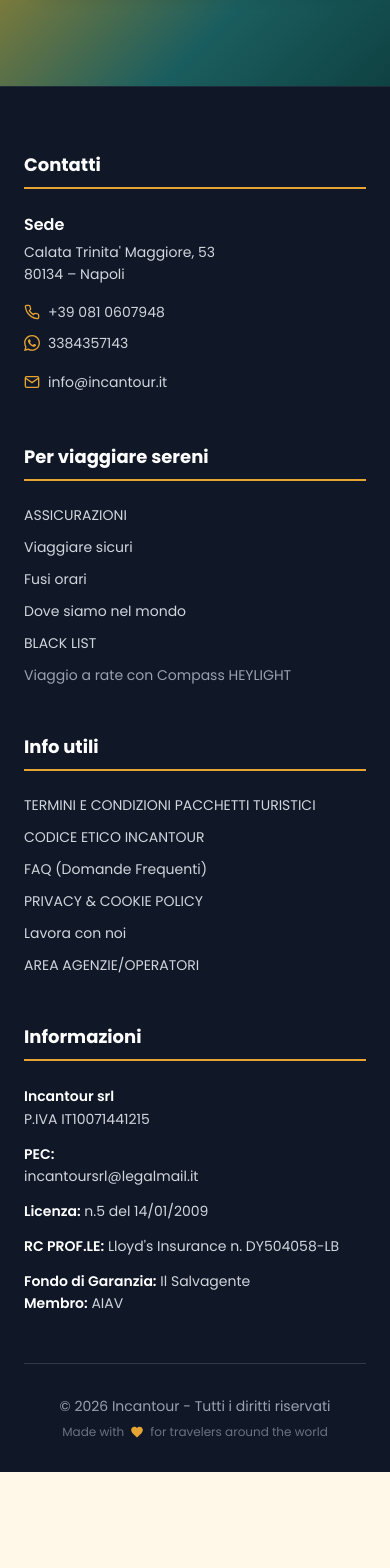
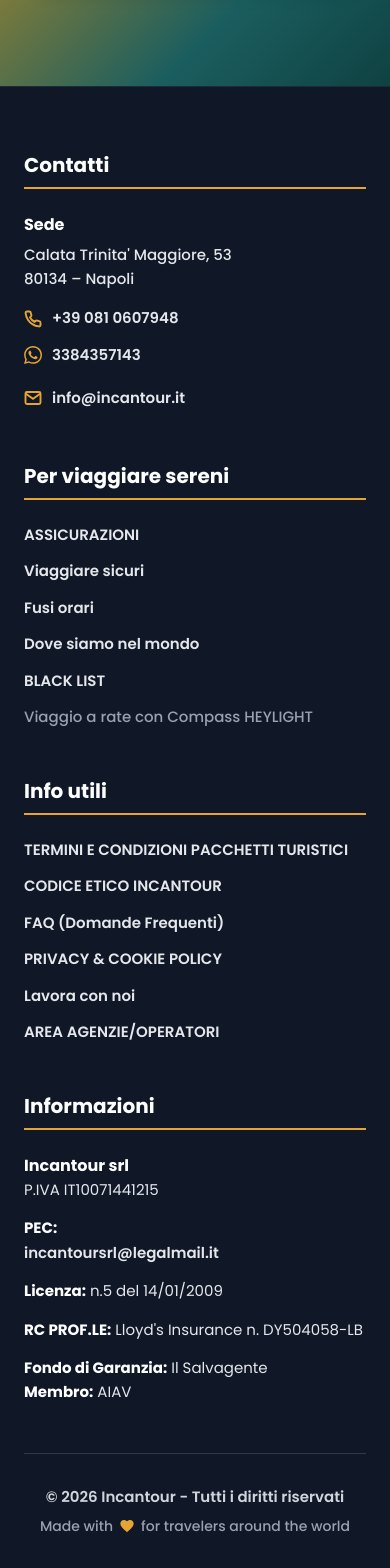
Before and after one commit to ayanmal1k/incantour, a Next.js app in the folder web/: page / in a window 390 px wide. Shown: the part 9282-10850 px from the top of the page. Before the commit the page ends 10754 px from the top, so only its background shows below. Built offline with nearby package versions, Linux system fonts and the light colour scheme; no server answers.

Commit message:
chore: install project dependencies and build artifacts

```diff
--- a/web/components/site-footer.tsx
+++ b/web/components/site-footer.tsx
@@ -16,49 +16,49 @@ export function SiteFooter() {
         <div className="grid grid-cols-1 md:grid-cols-2 lg:grid-cols-4 gap-12 mb-12">
           {/* Contatti Section */}
           <div>
-            <h3 className="text-white font-bold text-lg mb-6 pb-2 border-b-2 border-[#E6A532]">
+            <h3 className="text-white font-bold text-xl mb-6 pb-2 border-b-2 border-[#E6A532]">
               Contatti
             </h3>
             <div className="space-y-4">
               <div>
-                <p className="font-semibold text-white mb-1">Sede</p>
-                <p className="text-sm leading-relaxed text-gray-300">
+                <p className="font-bold text-white mb-1.5 text-base">Sede</p>
+                <p className="text-[15px] sm:text-base font-medium leading-relaxed text-gray-200">
                   Calata Trinita&apos; Maggiore, 53
                   <br />
                   80134 – Napoli
                 </p>
               </div>
-              <div className="space-y-2">
-                <p className="text-sm">
+              <div className="space-y-2.5">
+                <p className="text-[15px] sm:text-base">
                   <a
                     href="tel:+390810607948"
-                    className="hover:text-orange-400 transition-colors inline-flex items-center gap-2"
+                    className="hover:text-orange-400 transition-colors inline-flex items-center gap-2.5 font-semibold text-gray-200 hover:text-white"
                   >
-                    <svg viewBox="0 0 24 24" fill="none" stroke="#E6A532" strokeWidth="2" className="h-4 w-4 shrink-0">
+                    <svg viewBox="0 0 24 24" fill="none" stroke="#E6A532" strokeWidth="2.5" className="h-4.5 w-4.5 shrink-0">
                       <path d="M22 16.92v3a2 2 0 0 1-2.18 2 19.79 19.79 0 0 1-8.63-3.07 19.5 19.5 0 0 1-6-6 19.79 19.79 0 0 1-3.07-8.67A2 2 0 0 1 4.11 2h3a2 2 0 0 1 2 1.72 12.84 12.84 0 0 0 .7 2.81 2 2 0 0 1-.45 2.11L8.09 9.91a16 16 0 0 0 6 6l1.27-1.27a2 2 0 0 1 2.11-.45 12.84 12.84 0 0 0 2.81.7A2 2 0 0 1 22 16.92z" />
                     </svg>
                     <span>+39 081 0607948</span>
                   </a>
                 </p>
-                <p className="text-sm">
+                <p className="text-[15px] sm:text-base">
                   <a
                     href="https://wa.me/393384357143"
                     target="_blank"
                     rel="noopener noreferrer"
-                    className="hover:text-orange-400 transition-colors inline-flex items-center gap-2"
+                    className="hover:text-orange-400 transition-colors inline-flex items-center gap-2.5 font-semibold text-gray-200 hover:text-white"
                   >
-                    <WhatsAppIcon className="h-4 w-4 text-[#E6A532] shrink-0" />
+                    <WhatsAppIcon className="h-4.5 w-4.5 text-[#E6A532] shrink-0" />
                     <span>3384357143</span>
                   </a>
                 </p>
               </div>
               <div>
-                <p className="text-sm">
+                <p className="text-[15px] sm:text-base">
                   <a
                     href="mailto:info@incantour.it"
-                    className="hover:text-orange-400 transition-colors inline-flex items-center gap-2"
+                    className="hover:text-orange-400 transition-colors inline-flex items-center gap-2.5 font-semibold text-gray-200 hover:text-white"
                   >
-                    <svg viewBox="0 0 24 24" fill="none" stroke="#E6A532" strokeWidth="2" className="h-4 w-4 shrink-0">
+                    <svg viewBox="0 0 24 24" fill="none" stroke="#E6A532" strokeWidth="2.5" className="h-4.5 w-4.5 shrink-0">
                       <path d="M4 4h16c1.1 0 2 .9 2 2v12c0 1.1-.9 2-2 2H4c-1.1 0-2-.9-2-2V6c0-1.1.9-2 2-2z" />
                       <polyline points="22,6 12,13 2,6" />
                     </svg>
@@ -71,16 +71,16 @@ export function SiteFooter() {
 
           {/* Per viaggiare sereni Section */}
           <div>
-            <h3 className="text-white font-bold text-lg mb-6 pb-2 border-b-2 border-[#E6A532]">
+            <h3 className="text-white font-bold text-xl mb-6 pb-2 border-b-2 border-[#E6A532]">
               Per viaggiare sereni
             </h3>
-            <ul className="space-y-3 text-sm">
+            <ul className="space-y-3.5 text-[15px] sm:text-base font-semibold">
               <li>
                 <a
                   href="https://webins.it"
                   target="_blank"
                   rel="noopener noreferrer"
-                  className="hover:text-orange-400 transition-colors"
+                  className="hover:text-orange-400 transition-colors text-gray-200"
                 >
                   ASSICURAZIONI
                 </a>
@@ -90,7 +90,7 @@ export function SiteFooter() {
                   href="https://www.viaggiaresicuri.it/"
                   target="_blank"
                   rel="noopener noreferrer"
-                  className="hover:text-orange-400 transition-colors"
+                  className="hover:text-orange-400 transition-colors text-gray-200"
                 >
                   Viaggiare sicuri
                 </a>
@@ -100,7 +100,7 @@ export function SiteFooter() {
                   href="https://www.24timezones.com"
                   target="_blank"
                   rel="noopener noreferrer"
-                  className="hover:text-orange-400 transition-colors"
+                  className="hover:text-orange-400 transition-colors text-gray-200"
                 >
                   Fusi orari
                 </a>
@@ -110,7 +110,7 @@ export function SiteFooter() {
                   href="https://dovesiamonelmondo.it"
                   target="_blank"
                   rel="noopener noreferrer"
-                  className="hover:text-orange-400 transition-colors"
+                  className="hover:text-orange-400 transition-colors text-gray-200"
                 >
                   Dove siamo nel mondo
                 </a>
@@ -120,13 +120,13 @@ export function SiteFooter() {
                   href="https://businessmobility.travel"
                   target="_blank"
                   rel="noopener noreferrer"
-                  className="hover:text-orange-400 transition-colors"
+                  className="hover:text-orange-400 transition-colors text-gray-200"
                 >
                   BLACK LIST
                 </a>
               </li>
               <li>
-                <span className="text-gray-400">
+                <span className="text-gray-400 font-medium">
                   Viaggio a rate con Compass HEYLIGHT
                 </span>
               </li>
@@ -135,16 +135,16 @@ export function SiteFooter() {
 
           {/* Info utili Section */}
           <div>
-            <h3 className="text-white font-bold text-lg mb-6 pb-2 border-b-2 border-[#E6A532]">
+            <h3 className="text-white font-bold text-xl mb-6 pb-2 border-b-2 border-[#E6A532]">
               Info utili
             </h3>
-            <ul className="space-y-3 text-sm">
+            <ul className="space-y-3.5 text-[15px] sm:text-base font-semibold">
               <li>
                 <a
                   href="/footer%20con%20allegati/Termini%20e%20Condizioni%20Pacchetti%20Turistici.pdf"
                   target="_blank"
                   rel="noopener noreferrer"
-                  className="hover:text-orange-400 transition-colors"
+                  className="hover:text-orange-400 transition-colors text-gray-200"
                 >
                   TERMINI E CONDIZIONI PACCHETTI TURISTICI
                 </a>
@@ -154,28 +154,28 @@ export function SiteFooter() {
                   href="/footer%20con%20allegati/Codice%20Etico%20Incantour.pdf"
                   target="_blank"
                   rel="noopener noreferrer"
-                  className="hover:text-orange-400 transition-colors"
+                  className="hover:text-orange-400 transition-colors text-gray-200"
                 >
                   CODICE ETICO INCANTOUR
                 </a>
               </li>
               <li>
-                <Link href="/faq" className="hover:text-orange-400 transition-colors">
+                <Link href="/faq" className="hover:text-orange-400 transition-colors text-gray-200">
                   FAQ (Domande Frequenti)
                 </Link>
               </li>
               <li>
-                <Link href="/blog" className="hover:text-orange-400 transition-colors">
+                <Link href="/blog" className="hover:text-orange-400 transition-colors text-gray-200">
                   PRIVACY &amp; COOKIE POLICY
                 </Link>
               </li>
               <li>
-                <Link href="/lavora-con-noi" className="hover:text-orange-400 transition-colors">
+                <Link href="/lavora-con-noi" className="hover:text-orange-400 transition-colors text-gray-200">
                   Lavora con noi
                 </Link>
               </li>
               <li>
-                <Link href="/partner" className="hover:text-orange-400 transition-colors">
+                <Link href="/partner" className="hover:text-orange-400 transition-colors text-gray-200">
                   AREA AGENZIE/OPERATORI
                 </Link>
               </li>
@@ -184,35 +184,35 @@ export function SiteFooter() {
 
           {/* Company Info */}
           <div>
-            <h3 className="text-white font-bold text-lg mb-6 pb-2 border-b-2 border-[#E6A532]">
+            <h3 className="text-white font-bold text-xl mb-6 pb-2 border-b-2 border-[#E6A532]">
               Informazioni
             </h3>
-            <div className="text-sm space-y-3 leading-relaxed text-gray-300">
+            <div className="text-[15px] sm:text-base space-y-3.5 leading-relaxed text-gray-200">
               <p>
-                <strong className="text-white font-semibold">Incantour srl</strong>
+                <strong className="text-white font-bold text-base">Incantour srl</strong>
                 <br />
                 P.IVA IT10071441215
               </p>
               <p>
-                <strong className="text-white font-semibold">PEC:</strong>
+                <strong className="text-white font-bold">PEC:</strong>
                 <br />
                 <a
                   href="mailto:incantoursrl@legalmail.it"
-                  className="hover:text-orange-400 transition-colors"
+                  className="hover:text-orange-400 transition-colors font-semibold"
                 >
                   incantoursrl@legalmail.it
                 </a>
               </p>
               <p>
-                <strong className="text-white font-semibold">Licenza:</strong> n.5 del 14/01/2009
+                <strong className="text-white font-bold">Licenza:</strong> n.5 del 14/01/2009
               </p>
               <p>
-                <strong className="text-white font-semibold">RC PROF.LE:</strong> Lloyd&apos;s Insurance n. DY504058-LB
+                <strong className="text-white font-bold">RC PROF.LE:</strong> Lloyd&apos;s Insurance n. DY504058-LB
               </p>
               <p>
-                <strong className="text-white font-semibold">Fondo di Garanzia:</strong> Il Salvagente
+                <strong className="text-white font-bold">Fondo di Garanzia:</strong> Il Salvagente
                 <br />
-                <strong className="text-white font-semibold">Membro:</strong> AIAV
+                <strong className="text-white font-bold">Membro:</strong> AIAV
               </p>
             </div>
           </div>
@@ -221,11 +221,11 @@ export function SiteFooter() {
         {/* Divider */}
         <div className="border-t border-gray-700/80 pt-8 mt-12">
           {/* Copyright */}
-          <div className="text-center text-gray-400 text-sm">
+          <div className="text-center text-gray-300 text-[15px] font-semibold">
             <p>&copy; {new Date().getFullYear()} Incantour - Tutti i diritti riservati</p>
-            <p className="text-xs mt-2 flex items-center justify-center gap-1.5 text-gray-500">
+            <p className="text-sm mt-2 flex items-center justify-center gap-1.5 text-gray-400 font-medium">
               <span>Made with</span>
-              <HeartIcon className="h-3.5 w-3.5 text-[#E6A532]" />
+              <HeartIcon className="h-4 w-4 text-[#E6A532]" />
               <span>for travelers around the world</span>
             </p>
           </div>
--- a/web/components/site-header.tsx
+++ b/web/components/site-header.tsx
@@ -67,13 +67,13 @@ export function SiteHeader() {
           </Link>
 
           {/* Desktop Navigation */}
-          <div className="hidden md:flex items-center space-x-8">
+          <div className="hidden md:flex items-center space-x-7 lg:space-x-8">
             {navigation.map((item) =>
               item.children ? (
                 <div key={item.label} className="relative group">
                   <button
                     type="button"
-                    className={`flex items-center gap-1.5 font-medium text-sm transition-colors duration-300 py-2 cursor-pointer ${
+                    className={`flex items-center gap-1.5 font-semibold text-[15px] lg:text-base tracking-wide transition-colors duration-300 py-2 cursor-pointer ${
                       isScrolled
                         ? "text-[#E6A532] hover:text-white"
                         : "text-white hover:text-orange-300"
@@ -85,7 +85,7 @@ export function SiteHeader() {
                       fill="none"
                       stroke="currentColor"
                       strokeWidth="2.5"
-                      className="h-3 w-3 transition-transform duration-300 group-hover:rotate-180"
+                      className="h-3.5 w-3.5 transition-transform duration-300 group-hover:rotate-180"
                       aria-hidden="true"
                     >
                       <polyline points="6 9 12 15 18 9" />
@@ -98,9 +98,9 @@ export function SiteHeader() {
                       <Link
                         key={child.href}
                         href={child.href}
-                        className={`block rounded-lg px-4 py-2.5 text-sm font-medium transition-colors ${
+                        className={`block rounded-lg px-4 py-2.5 text-[15px] font-semibold transition-colors ${
                           pathname === child.href
-                            ? "bg-amber-50 text-[#E6A532] font-semibold"
+                            ? "bg-amber-50 text-[#E6A532]"
                             : "text-gray-800 hover:bg-gray-100 hover:text-[#E6A532]"
                         }`}
                       >
@@ -115,7 +115,7 @@ export function SiteHeader() {
                   href={item.href}
                   target="_blank"
                   rel="noopener noreferrer"
-                  className={`flex items-center gap-1 font-medium text-sm transition-colors duration-300 py-2 ${
+                  className={`flex items-center gap-1 font-semibold text-[15px] lg:text-base tracking-wide transition-colors duration-300 py-2 ${
                     isScrolled
                       ? "text-[#E6A532] hover:text-white"
                       : "text-white hover:text-orange-300"
@@ -129,7 +129,7 @@ export function SiteHeader() {
                     strokeWidth="2"
                     strokeLinecap="round"
                     strokeLinejoin="round"
-                    className="h-3 w-3 ml-0.5"
+                    className="h-3.5 w-3.5 ml-0.5"
                     aria-hidden="true"
                   >
                     <path d="M18 13v6a2 2 0 0 1-2 2H5a2 2 0 0 1-2-2V8a2 2 0 0 1 2-2h6" />
@@ -141,7 +141,7 @@ export function SiteHeader() {
                 <Link
                   key={item.href}
                   href={item.href}
-                  className={`font-medium text-sm transition-colors duration-300 py-2 ${
+                  className={`font-semibold text-[15px] lg:text-base tracking-wide transition-colors duration-300 py-2 ${
                     isScrolled
                       ? "text-[#E6A532] hover:text-white"
                       : "text-white hover:text-orange-300"
@@ -188,7 +188,7 @@ export function SiteHeader() {
                     <button
                       type="button"
                       onClick={() => toggleMobileDropdown(item.label)}
-                      className="w-full flex justify-between items-center py-2 text-left font-semibold text-gray-800 hover:text-amber-600 cursor-pointer"
+                      className="w-full flex justify-between items-center py-2.5 text-left font-bold text-base text-gray-800 hover:text-amber-600 cursor-pointer"
                     >
                       <span>{item.label}</span>
                       <svg
@@ -210,7 +210,7 @@ export function SiteHeader() {
                             key={child.href}
                             href={child.href}
                             onClick={() => setMobileMenuOpen(false)}
-                            className="block py-2 text-sm text-gray-600 hover:text-[#E6A532] font-medium"
+                            className="block py-2 text-[15px] text-gray-700 hover:text-[#E6A532] font-semibold"
                           >
                             {child.label}
                           </Link>
@@ -225,7 +225,7 @@ export function SiteHeader() {
                     target="_blank"
                     rel="noopener noreferrer"
                     onClick={() => setMobileMenuOpen(false)}
-                    className="flex items-center justify-between py-2 font-semibold text-gray-800 hover:text-[#E6A532] border-b border-gray-100"
+                    className="flex items-center justify-between py-2.5 font-bold text-base text-gray-800 hover:text-[#E6A532] border-b border-gray-100"
                   >
                     <span>{item.label}</span>
                     <svg viewBox="0 0 24 24" fill="none" stroke="currentColor" strokeWidth="2" className="h-4 w-4 ml-1">
@@ -239,7 +239,7 @@ export function SiteHeader() {
                     key={item.href}
                     href={item.href}
                     onClick={() => setMobileMenuOpen(false)}
-                    className="block py-2 font-semibold text-gray-800 hover:text-[#E6A532] border-b border-gray-100"
+                    className="block py-2.5 font-bold text-base text-gray-800 hover:text-[#E6A532] border-b border-gray-100"
                   >
                     {item.label}
                   </Link>
```
